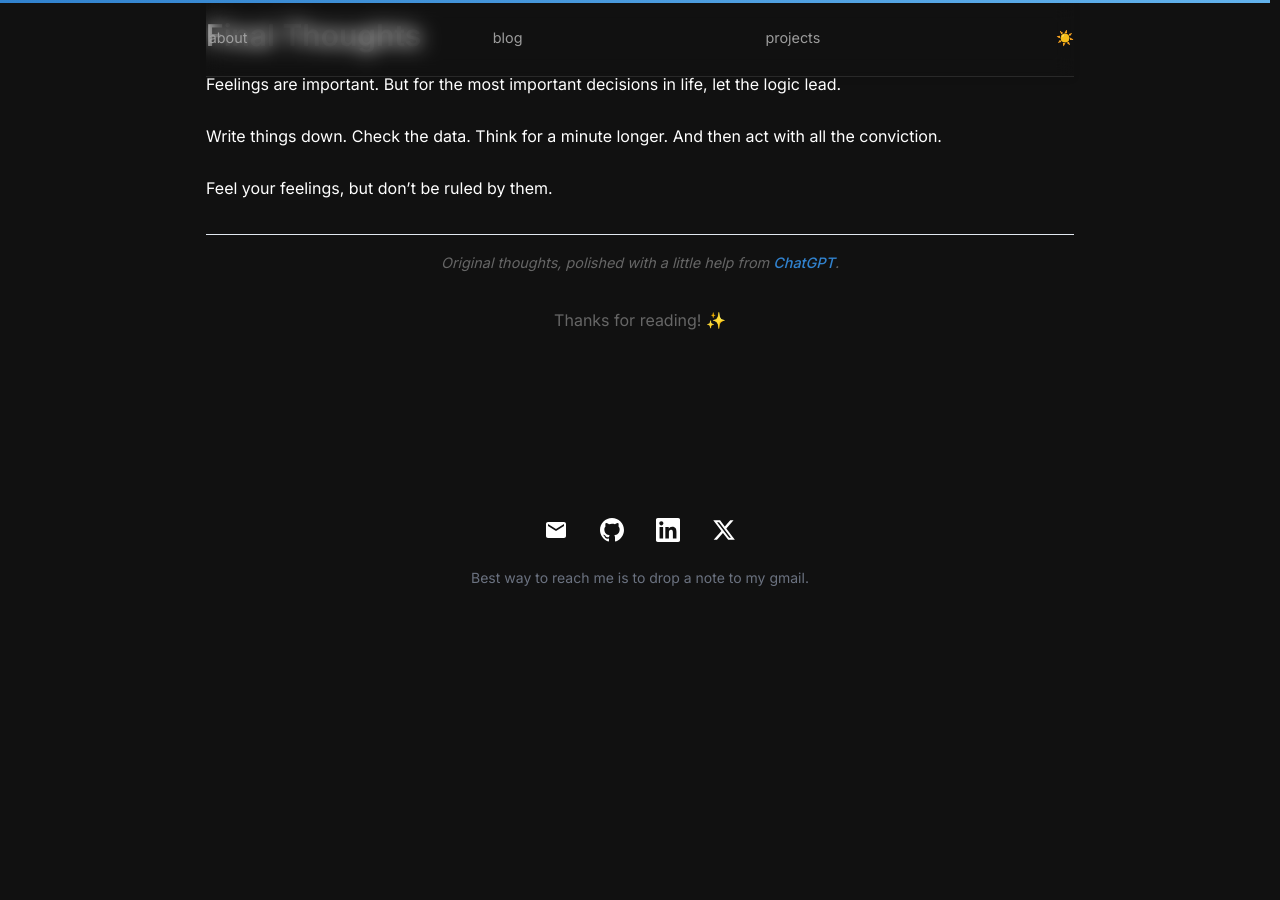
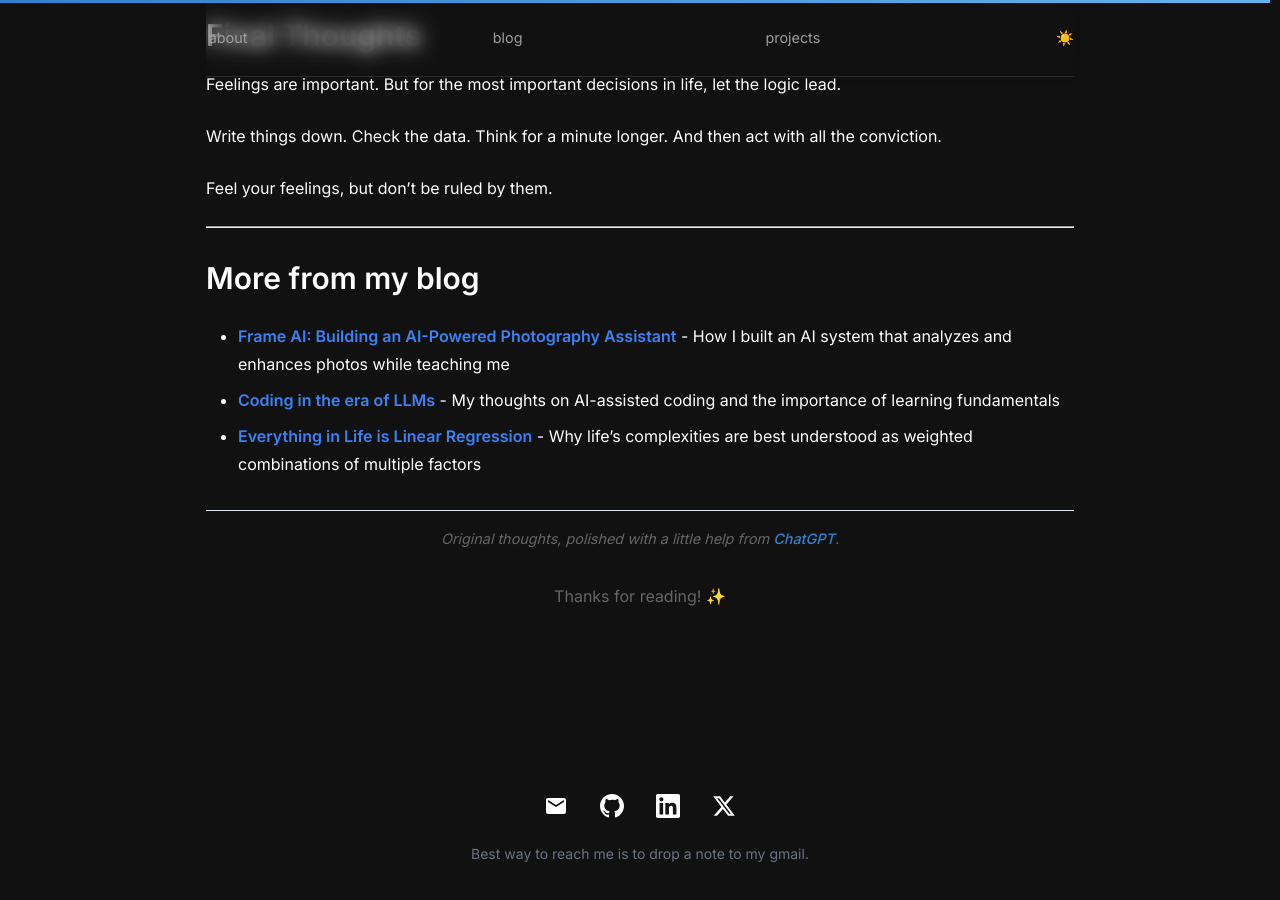
Before and after one commit to BKG123/BKG123.github.io, a Jekyll site: the page built from _posts/2025-04-15-your-feelings-lie-to-you-sometimes.md, in a window 1280 px wide and 900 px high, scrolled down 1805 px. Built offline with Jekyll 4.4.1, drawn with Linux system fonts in a browser that asks for light colours; before the commit the page ends 2444 px from its top, so only the background shows below that.

Commit message:
Update blog posts to include a "More from my blog" section, linking to related articles on AI, emotions, and coding. Adjust CSS for consistent styling across pages and ensure all changes are reflected in the feed and HTML files.

```diff
--- a/_posts/2025-04-15-your-feelings-lie-to-you-sometimes.md
+++ b/_posts/2025-04-15-your-feelings-lie-to-you-sometimes.md
@@ -77,3 +77,11 @@ Think for a minute longer.
 And then act with all the conviction.
 
 Feel your feelings, but don't be ruled by them.
+
+---
+
+## More from my blog
+
+- **[Frame AI: Building an AI-Powered Photography Assistant](/2025/10/20/frame-ai.html)** - How I built an AI system that analyzes and enhances photos while teaching me
+- **[Coding in the era of LLMs](/2025/09/21/coding-in-the-era-of-llms.html)** - My thoughts on AI-assisted coding and the importance of learning fundamentals
+- **[Everything in Life is Linear Regression](/2025/10/16/life-is-linear-regression.html)** - Why life's complexities are best understood as weighted combinations of multiple factors
```
Also changed, not shown: _posts/2025-05-02-coding-in-the-era-of-llms.md (+8 -0 lines), _posts/2025-10-16-life-is-linear-regression.md (+8 -0 lines), _posts/2025-10-20-frame-ai.md (+7 -4 lines), 9 other files.
